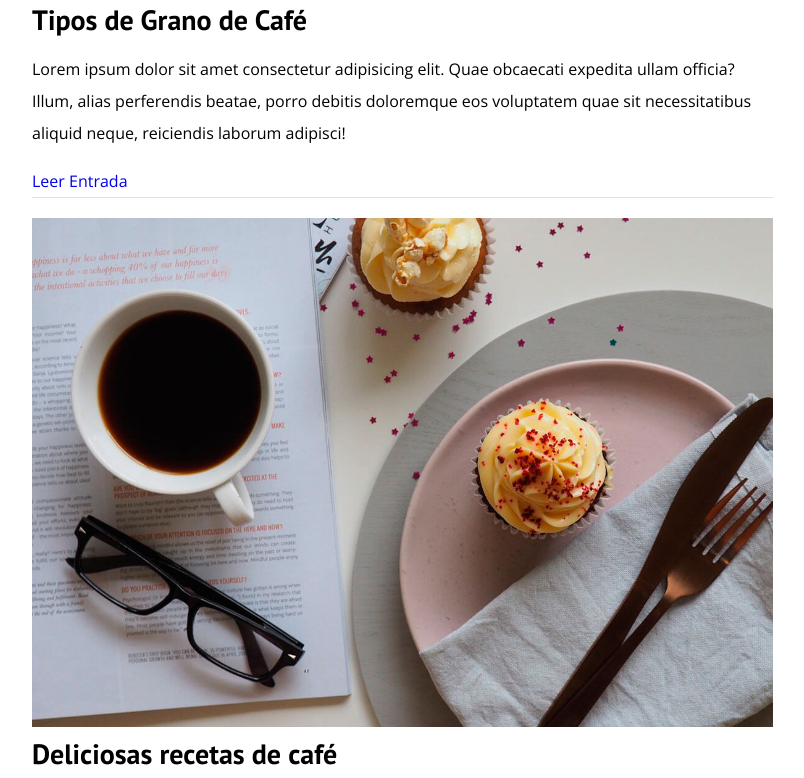
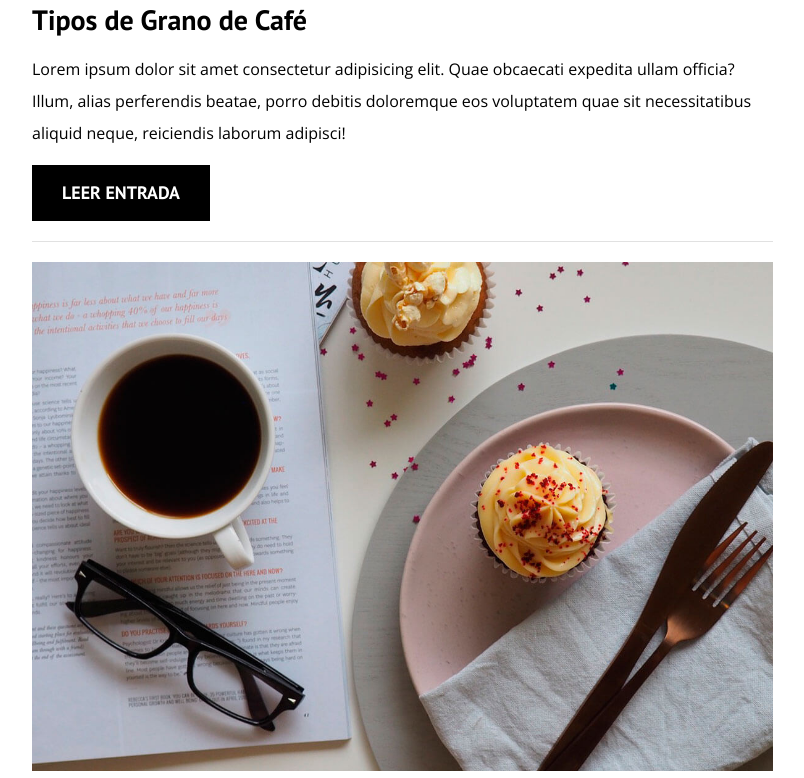
Before and after one commit to AlejandroBalladares/Proyecto-3-blogDeCafe, a plain HTML site: page index.html in a window 1280 px wide. Shown: the part 1219-1997 px from the top of the page, without its empty margins (32-836 px from the left). Drawn offline with nearby package versions, Linux system fonts and the light colour scheme.

Commit message:
Agrego estilo a los botones

```diff
--- a/css/style.css
+++ b/css/style.css
@@ -149,3 +149,36 @@ img{
     border: none;
     margin-bottom: 0;
 }
+
+
+.boton{
+    display: block;
+    font-family: var(--fuenteHeading);
+    color: var(--blanco);
+    text-align: center;
+    padding: 1rem 3rem;
+    font-size: 1.8rem;
+    text-transform: uppercase;
+    font-weight: 700;
+    margin-bottom: 2rem;
+    border: none;
+
+}
+
+.boton:hover{
+    cursor: pointer;
+}
+@media (min-width: 768px){
+    .boton{
+        display: inline-block;
+    }
+
+}
+
+.boton--primario{
+    background-color: var(--negro);
+}
+
+.boton--secundario{
+    background-color: var(--primario);
+}
--- a/index.html
+++ b/index.html
@@ -50,7 +50,7 @@
                 <div class="entrada__contenido">
                     <h4 class="no-margin">Tipos de Grano de Café</h4>
                     <p>Lorem ipsum dolor sit amet consectetur adipisicing elit. Quae obcaecati expedita ullam officia? Illum, alias perferendis beatae, porro debitis doloremque eos voluptatem quae sit necessitatibus aliquid neque, reiciendis laborum adipisci!</p>
-                    <a href="entrada.html" class="boton boton--primrario">Leer Entrada</a>
+                    <a href="entrada.html" class="boton boton--primario">Leer Entrada</a>
                 </div>
             </article> <!--Fin del articulo o entrada-->
             <article class="entrada">
@@ -60,17 +60,17 @@
                 <div class="entrada__contenido">
                     <h4 class="no-margin">Deliciosas recetas de café</h4>
                     <p>Lorem ipsum dolor sit amet consectetur adipisicing elit. Quae obcaecati expedita ullam officia? Illum, alias perferendis beatae, porro debitis doloremque eos voluptatem quae sit necessitatibus aliquid neque, reiciendis laborum adipisci!</p>
-                    <a href="entrada.html" class="boton boton--primrario">Leer Entrada</a>
+                    <a href="entrada.html" class="boton boton--primario">Leer Entrada</a>
                 </div>
             </article> <!--Fin del articulo o entrada-->
             <article class="entrada">
                 <div class="entrada__imagen">
                     <img src="img/blog3.jpg" alt="imagen blog">
                 </div>
-                <div class="entrada__contenido">
+                <div class="entrada__contenido ">
                     <h4 class="no-margin">Beneficios del café</h4>
                     <p>Lorem ipsum dolor sit amet consectetur adipisicing elit. Quae obcaecati expedita ullam officia? Illum, alias perferendis beatae, porro debitis doloremque eos voluptatem quae sit necessitatibus aliquid neque, reiciendis laborum adipisci!</p>
-                    <a href="entrada.html" class="boton boton--primrario">Leer Entrada</a>
+                    <a href="entrada.html" class="boton boton--primario">Leer Entrada</a>
                 </div>
             </article> <!--Fin del articulo o entrada-->
         </main>
```
